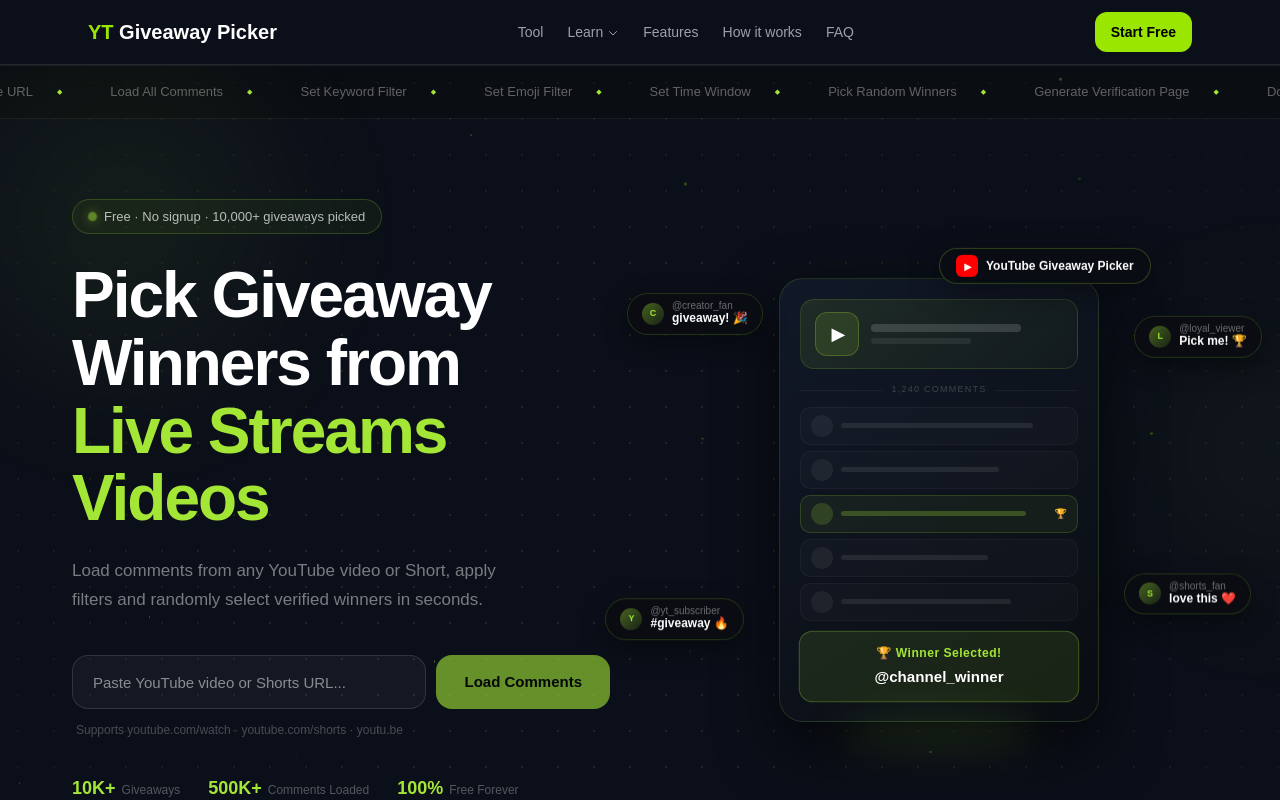
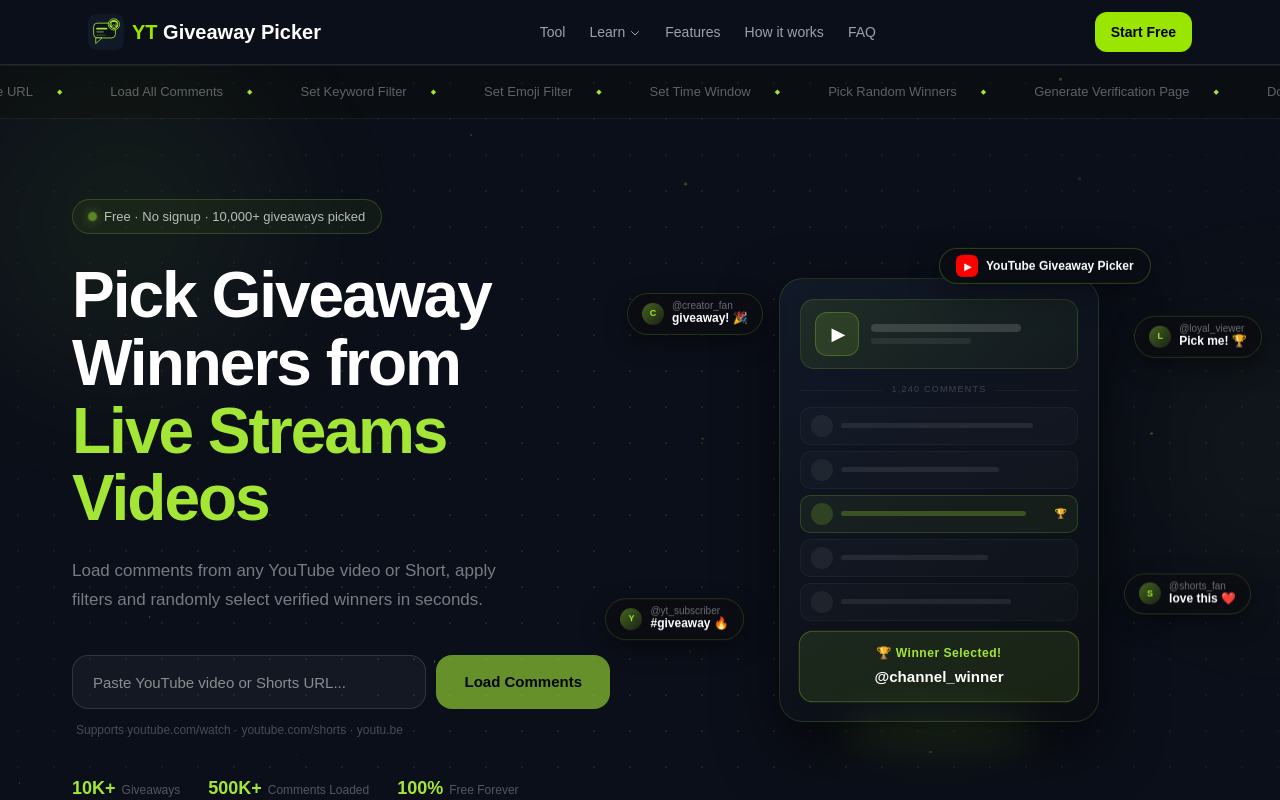
Before and after one commit to stratiqdigital-ca/yt-comment-picker, a Next.js app: page / in a window 1280 px wide. Shown: the top 800 px of the page. Built offline with nearby package versions, Linux system fonts and the light colour scheme.

Commit message:
Updated site logo

```diff
--- a/app/layout.tsx
+++ b/app/layout.tsx
@@ -51,8 +51,10 @@
     images: ["/og-image.jpg"],
   },
 
-  icons: {
-    icon: "/favicon.ico",
+   icons: {
+    icon: '/icon.svg',
+    shortcut: '/icon.svg',
+    apple: '/icon.svg',
   },
 };
 
--- a/components/SiteHeader.tsx
+++ b/components/SiteHeader.tsx
@@ -10,9 +10,18 @@
       <div className="max-w-6xl mx-auto px-6 h-16 flex items-center justify-between">
 
         {/* Logo */}
-        <a href="/" className="font-black text-xl">
-          <span className="text-lime-400">YT</span> Giveaway Picker
-        </a>
+        <a href="/" className="flex items-center">
+  <img
+    src="/icon.svg"
+    alt="YT Giveaway Picker"
+    width={36}
+    height={36}
+    className="rounded-lg"
+  />
+  <span className="ml-2 font-black text-xl">
+    <span className="text-lime-400">YT</span> Giveaway Picker
+  </span>
+</a>
 
         {/* Desktop Nav */}
         <nav className="hidden md:flex items-center gap-6 text-sm text-zinc-400">
```
Also changed, not shown: public/icon.svg (added).
